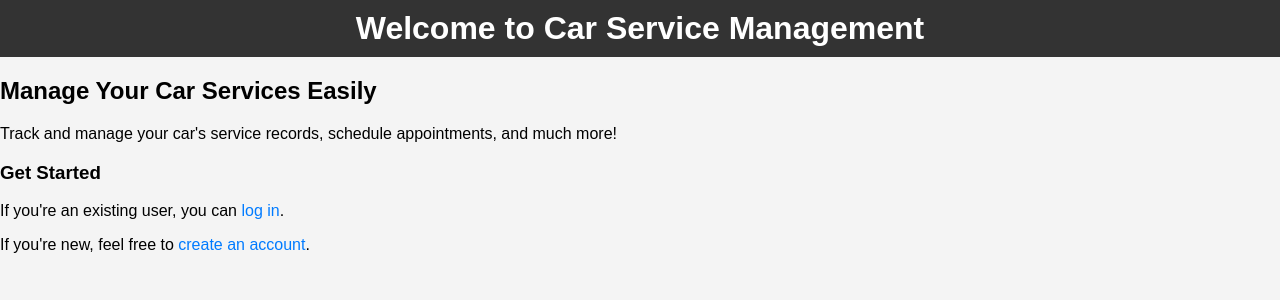
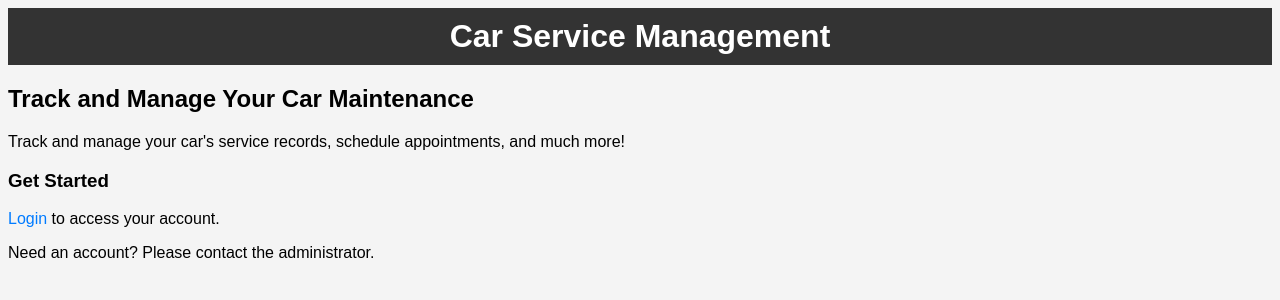
Before and after one commit to tonantr/service-track-web, a Flask app: page / in a window 1280 px wide. Shown: the top 300 px of the page. Run offline with Flask 3, Linux system fonts and the light colour scheme; parts of the project's set-up code (start-up, migrations or seed data) failed here and were passed over.

Commit message:
Updated index page: clarified login message and improved headings

```diff
--- a/app/static/styles.css
+++ b/app/static/styles.css
@@ -2,8 +2,8 @@
 body {
     font-family: Arial, sans-serif;
     background-color: #f4f4f4;
-    margin: 0;
-    padding: 0;
+    margin: 2;
+    padding: 2;
 }
 
 header {
--- a/app/templates/index.html
+++ b/app/templates/index.html
@@ -1,29 +1,31 @@
 <!DOCTYPE html>
 <html lang="en">
+
 <head>
     <meta charset="UTF-8">
     <meta name="viewport" content="width=device-width, initial-scale=1.0">
     <title>Car Service Management</title>
     <link rel="stylesheet" href="{{ url_for('static', filename='styles.css') }}">
 </head>
+
 <body>
     <header>
-        <h1>Welcome to Car Service Management</h1>
+        <h1>Car Service Management</h1>
     </header>
 
     <main>
         <section>
-            <h2>Manage Your Car Services Easily</h2>
+            <h2>Track and Manage Your Car Maintenance</h2>
             <p>Track and manage your car's service records, schedule appointments, and much more!</p>
         </section>
 
         <section>
             <h3>Get Started</h3>
-            <p>If you're an existing user, you can <a href="{{ url_for('login') }}">log in</a>.</p>
-            <p>If you're new, feel free to <a href="{{ url_for('register') }}">create an account</a>.</p>
+            <p><a href="{{ url_for('login') }}">Login</a> to access your account.</p>
+            <p>Need an account? Please contact the administrator.</p>
         </section>
-
     </main>
 
 </body>
+
 </html>
--- a/main.py
+++ b/main.py
@@ -1,4 +1,6 @@
+import webbrowser
 from app.app import app
 
 if __name__ == '__main__':
+    webbrowser.open("http://127.0.0.1:5000")
     app.run(debug=True)
```
Also changed, not shown: app/app.py (+11 -7 lines).
